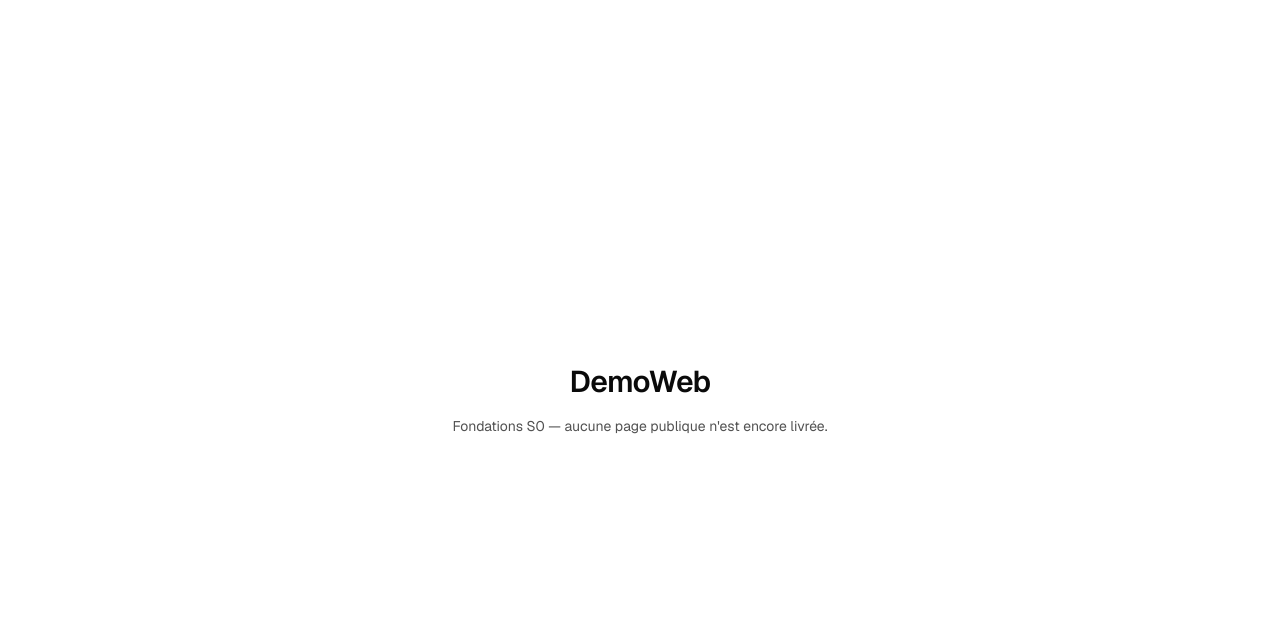
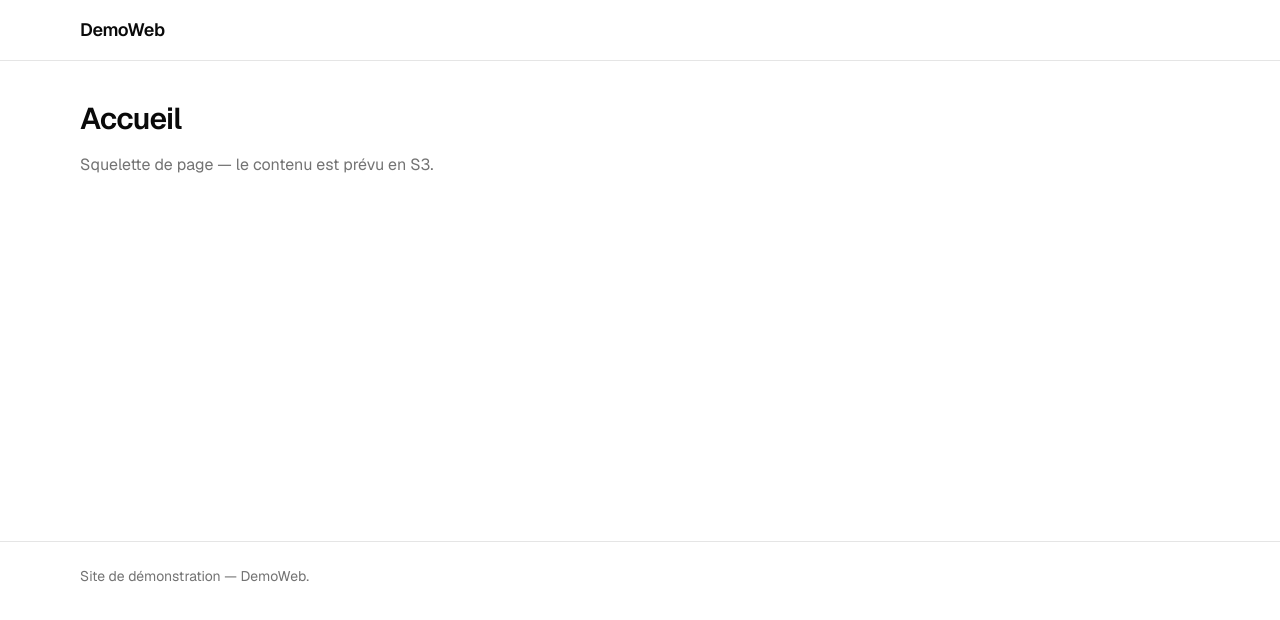
Before and after one commit to sieni7/DemoWeb, a Next.js app: page / in a window 1280 px wide. Shown: the top 620 px of the page. Built offline with nearby package versions, Linux system fonts and the light colour scheme.

Commit message:
feat(s1): add public layout with skip link and main landmark (T1-1)

```diff
--- /dev/null
+++ b/app/(public)/layout.tsx
@@ -0,0 +1,40 @@
+import Link from "next/link";
+
+export default function PublicLayout({
+  children,
+}: Readonly<{
+  children: React.ReactNode;
+}>) {
+  return (
+    <>
+      <a
+        href="#contenu"
+        className="sr-only focus:not-sr-only focus:fixed focus:top-4 focus:left-4 focus:z-50 focus:rounded-md focus:bg-primary focus:px-4 focus:py-2 focus:text-primary-foreground focus:outline-2 focus:outline-offset-2 focus:outline-ring"
+      >
+        Aller au contenu principal
+      </a>
+      <header className="border-b border-border bg-background/80">
+        <div className="mx-auto flex w-full max-w-6xl items-center justify-between px-4 py-4">
+          <Link
+            href="/"
+            className="rounded-md text-lg font-semibold tracking-tight outline-none focus-visible:ring-2 focus-visible:ring-ring focus-visible:ring-offset-2 focus-visible:ring-offset-background"
+          >
+            DemoWeb
+          </Link>
+        </div>
+      </header>
+      <main
+        id="contenu"
+        tabIndex={-1}
+        className="mx-auto min-h-[60vh] w-full max-w-6xl px-4 py-10 outline-none"
+      >
+        {children}
+      </main>
+      <footer className="border-t border-border">
+        <div className="mx-auto w-full max-w-6xl px-4 py-6 text-sm text-muted-foreground">
+          <p>Site de démonstration — DemoWeb.</p>
+        </div>
+      </footer>
+    </>
+  );
+}
--- /dev/null
+++ b/app/(public)/page.tsx
@@ -0,0 +1,17 @@
+import type { Metadata } from "next";
+
+export const metadata: Metadata = {
+  title: "Accueil",
+  description: "Page d’accueil du site vitrine DemoWeb.",
+};
+
+export default function HomePage() {
+  return (
+    <section>
+      <h1 className="text-3xl font-semibold tracking-tight">Accueil</h1>
+      <p className="mt-4 text-muted-foreground">
+        Squelette de page — le contenu est prévu en S3.
+      </p>
+    </section>
+  );
+}
--- a/app/page.tsx
+++ /dev/null
@@ -1,10 +0,0 @@
-export default function HomePage() {
-  return (
-    <main className="flex min-h-screen flex-col items-center justify-center gap-4 p-8">
-      <h1 className="text-3xl font-semibold tracking-tight">DemoWeb</h1>
-      <p className="text-sm text-neutral-600 dark:text-neutral-400">
-        Fondations S0 — aucune page publique n&apos;est encore livrée.
-      </p>
-    </main>
-  );
-}
```
